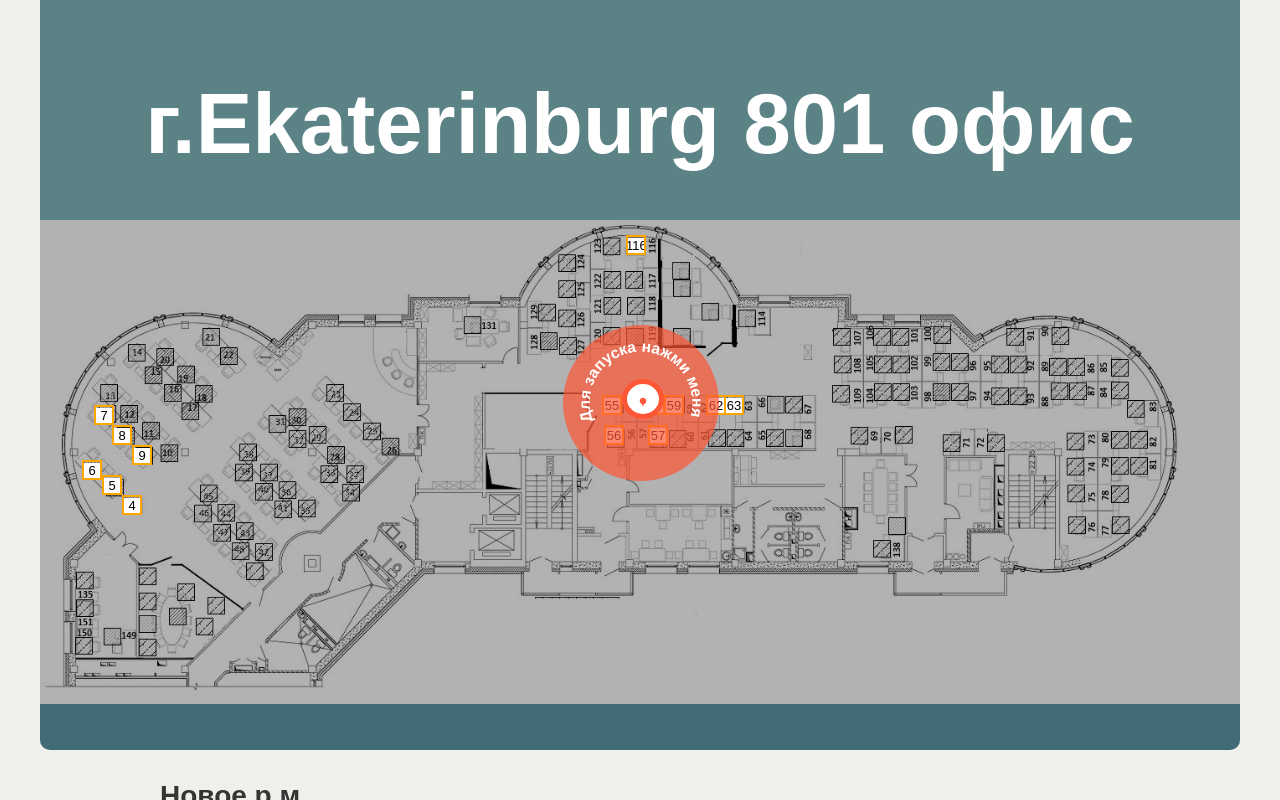
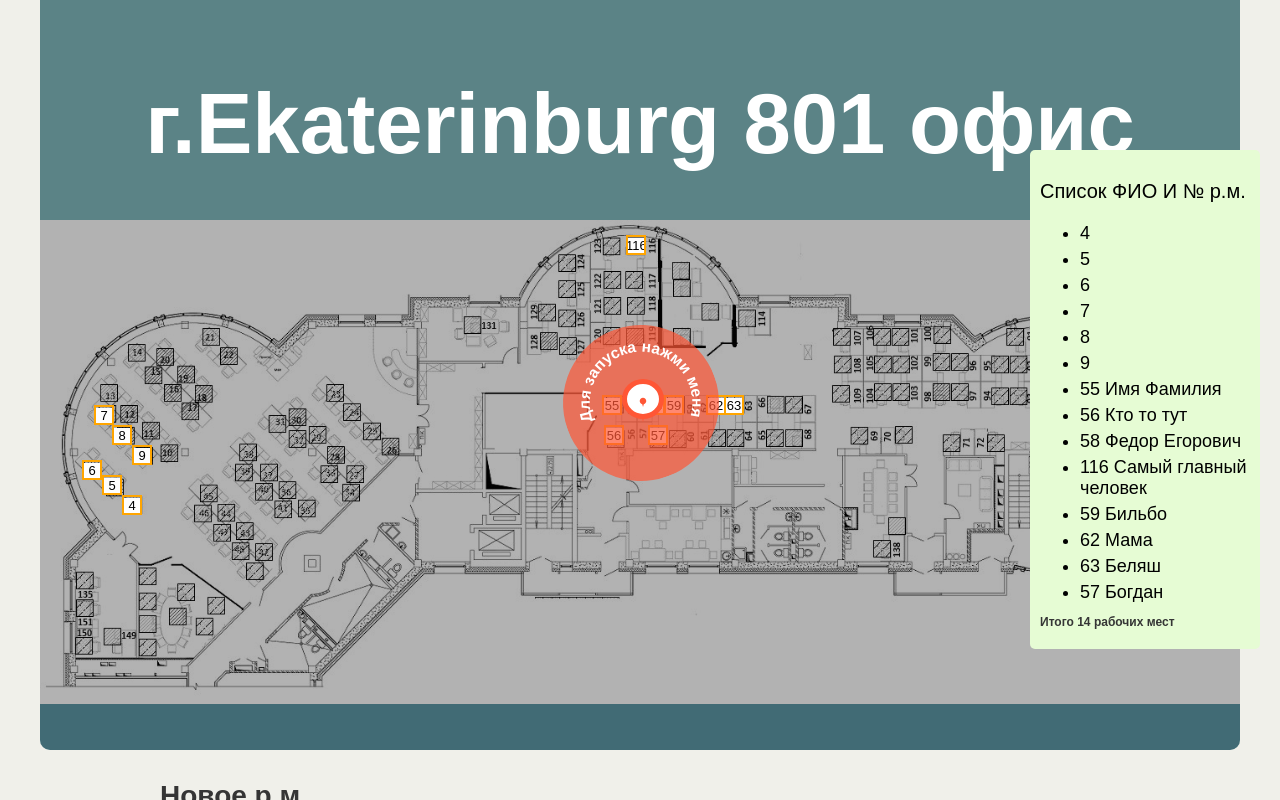
Before and after one commit to Egor18032019/planingWorkSpace, a React app: page / in a window 1280 px wide. Both pictures are taken after a click on the button "Выбрать офис". Shown: the top 800 px of the page. Built offline with nearby package versions, Linux system fonts and the light colour scheme.

Commit message:
сделал меню справа

```diff
--- a/css/style.css
+++ b/css/style.css
@@ -1076,7 +1076,6 @@ a.btn-primary:focus {
 /**
    * Карточка объявления
    */
-
 .map__card {
   position: absolute;
   z-index: 2;
@@ -1090,6 +1089,40 @@ a.btn-primary:focus {
 
   border-radius: 5px;
   background-color: #e6fcd4;
+}
+
+/* меню справа */
+.menu {
+  position: absolute;
+  z-index: 2;
+  top: 150px;
+  right: 20px;
+
+  padding: 10px 10px 20px;
+  width: 230px;
+
+  font-size: 12px;
+
+  border-radius: 5px;
+  background-color: #e6fcd4;
+}
+
+.menu-text {
+  font-family: "Arial", sans-serif;
+  font-size: 20px;
+  background-color: inherit;
+  border: none;
+  color: #000000;
+}
+
+.menu-list_item {
+  font-family: "Arial", sans-serif;
+  font-size: 18px;
+  background-color: inherit;
+  border: none;
+  color: #000000;
+  margin-top: 5px;
+  margin-bottom: 5px;
 }
 
 .popup-form--disabled {
--- a/src/components/Main/main.tsx
+++ b/src/components/Main/main.tsx
@@ -9,6 +9,7 @@ const PopupWrapped = withPopup(LeftPopup);
 import { arrayBackGroundImage } from "../../const.js";
 import ChoicePlaces from "../choiсe-plaсes/choiсe-plaсes.jsx";
 import CSVDowland from "../csv-button/csv_button.jsx";
+import RightMenu from "../right-menu/right_menu.jsx";
 import { MainProps } from "../../types";
 
 
@@ -42,6 +43,10 @@ const Main = (props: MainProps) => {
           onPinClick={onPinClick}
         />
         : ``}
+      <RightMenu
+      places={places}
+      onPinClick={onPinClick}
+      />
       {/* <!-- Карта рабочих мест --> */}
       <section className={`map ${!isActive ? `map--faded` : ``}`} >
         <MapPin
--- a/src/components/pins/pins.jsx
+++ b/src/components/pins/pins.jsx
@@ -2,8 +2,8 @@ import React, {PureComponent} from "react";
 import PropTypes from "prop-types";
 
 import Pin from "./pin/pin.jsx";
+
 // Метка объявлений
-
 class Pins extends PureComponent {
   constructor(props) {
     super(props);
--- /dev/null
+++ b/src/components/right-menu/menu-item.jsx
@@ -0,0 +1,28 @@
+import React from "react";
+import PropTypes from "prop-types";
+
+const MenuItem = (props) => {
+  const {place} = props;
+
+  function onItemClick() {
+    const {onPinClick} = props;
+    onPinClick(place);
+  }
+
+  if (place) {
+    return (
+      <li onClick={onItemClick} className="menu-list_item"><span>{place.id}</span> {place.titlle} </li>
+    );
+  } else {
+    return ``;
+  }
+};
+
+
+MenuItem.propTypes = {
+  onPinClick: PropTypes.func.isRequired,
+  place: PropTypes.shape({
+  }),
+};
+
+export default MenuItem;
--- /dev/null
+++ b/src/components/right-menu/right_menu.jsx
@@ -0,0 +1,43 @@
+import React, {PureComponent} from "react";
+import PropTypes from "prop-types";
+
+import MenuItem from "./menu-item.jsx";
+
+
+// Меню ФИО
+
+class RightMenu extends PureComponent {
+  constructor(props) {
+    super(props);
+  }
+  render() {
+    const {places, onPinClick} = this.props;
+
+    return (
+      <article className="menu">
+        <p className="menu-text">Список ФИО И № р.м.</p>
+        <ul className="menu-list">
+          {places.map(
+              (place) => {
+                return (
+                  <MenuItem
+                    place={place}
+                    onPinClick={onPinClick}
+                    key={place.id + place.titlle}
+                  />
+                );
+              })}
+        </ul>
+        <b>Итого {places.length} рабочих мест</b>
+      </article>
+    );
+  }
+}
+
+
+RightMenu.propTypes = {
+  places: PropTypes.array.isRequired,
+  onPinClick: PropTypes.func.isRequired,
+};
+
+export default RightMenu;
```
